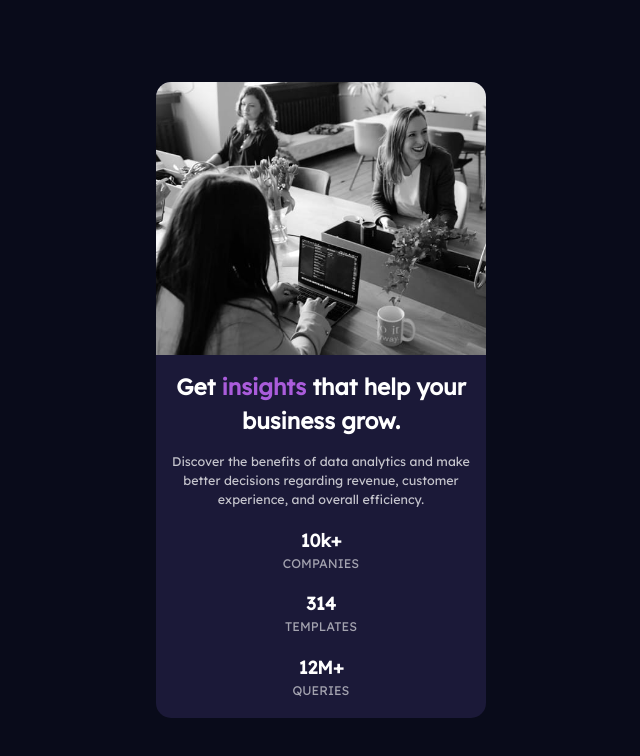
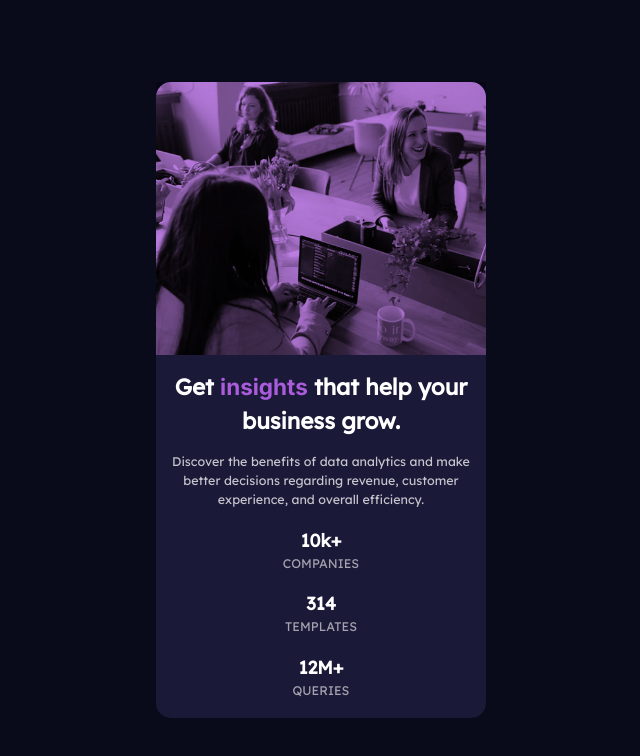
Before and after one commit to samoina/stats-preview-card, a plain HTML site: page index.html in a window 1280 px wide. Shown: the whole page, without its empty margins (319-959 px from the left). Drawn offline with Linux system fonts and the light colour scheme.

Commit message:
Add purple overlay

```diff
--- a/index.html
+++ b/index.html
@@ -13,7 +13,6 @@
 
   <main class="main">
     <h1 class="main__heading--sr">Stats Preview Card</h1>
-
     <picture class="main__picture">
       <!-- Image source when screen is wider than 375px -->
       <source media="(min-width: 375px)" srcset="images/image-header-desktop.jpg" sizes="">
@@ -21,7 +20,7 @@
       <img src="images/image-header-mobile.jpg" alt="background image">
     </picture>
 
-    <article class="main__article">
+    <!-- <article class="main__article"> -->
       <h2 class="main__heading2"> Get <span class="main__span--highlight">insights</span> that help your business grow.
       </h2>
 
--- a/style.css
+++ b/style.css
@@ -28,7 +28,6 @@ body {
 	height: 100vh;
 	font-size: 15px;
 	line-height: 1.5;
-	font-family: 'Inter', sans-serif;
 	font-family: 'Lexend Deca', sans-serif;
 	background-color: var(--very-dark-blue);
 	display: flex;
@@ -79,6 +78,7 @@ picture {
 
 .main__span--highlight {
 	color: var(--soft-violet);
+	font-family: 'Inter', sans-serif;
 }
 
 .main__para {
@@ -96,3 +96,20 @@ picture {
 	font-weight: 700;
 	font-size: large;
 }
+
+/* Create the purple overlay */
+.main__picture {
+	position: relative;
+}
+
+.main__picture ::before {
+	content: '';
+	position: absolute;
+	top: 0;
+	left: 0;
+	width: 100%;
+	height: 100%;
+	background-color: var(--soft-violet);
+	mix-blend-mode: multiply;
+	opacity: 0.8;
+}
```
Also changed, not shown: 1 other file.
